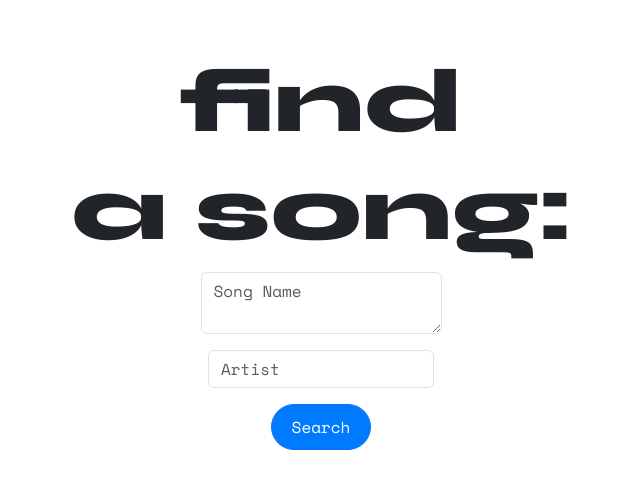
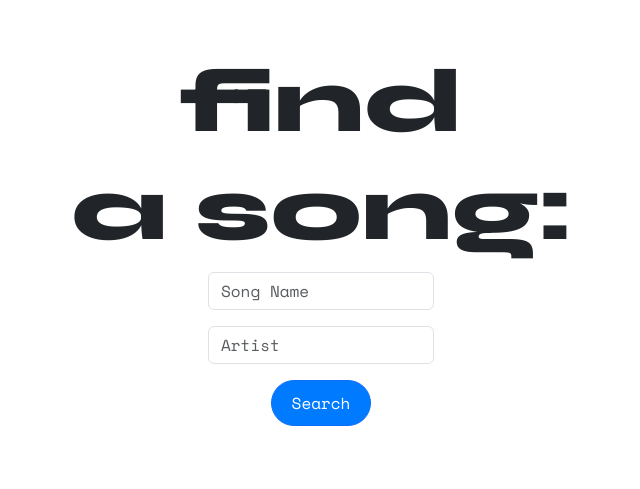
Before and after one commit to sufjanfan/Music-Letterboxd, a Flask app: page /search in a window 1280 px wide. Shown: the top 489 px of the page, without its empty margins (319-959 px from the left). Run offline with Flask 3, Linux system fonts and the light colour scheme; some libraries are stand-ins or nearby versions.

Commit message:
fixed text box again

```diff
--- a/templates/search.html
+++ b/templates/search.html
@@ -10,7 +10,7 @@
     </div>
     <form action="/search" method="post">
         <div class="mb-3">
-            <textarea autocomplete="off" class="form-control mx-auto w-auto" name="song_name" placeholder="Song Name" rows=""4></textarea>
+            <input autocomplete="off" class="form-control mx-auto w-auto" name="song_name" placeholder="Song Name" type="text">
         </div>
         <div class="mb-3">
             <input autocomplete="off" class="form-control mx-auto w-auto" name="artist" placeholder="Artist" type="text">
--- a/templates/song.html
+++ b/templates/song.html
@@ -23,7 +23,7 @@
     <h2>Submit a Review</h2>
     <form action="/song/{{ song['id'] }}/review" method="post">
         <div class="mb-3">
-            <input autocomplete="off" class="form-control mx-auto w-auto" name="review" placeholder="Your review" type="text">
+            <textarea autocomplete="off" class="form-control mx-auto w-auto" name="review" placeholder="Your review" rows=""4></textarea>
         </div>
         <div class="mb-3">
             <input autocomplete="off" class="form-control mx-auto w-auto" min="1" max="5" name="rating" placeholder="-" type="number">
```
